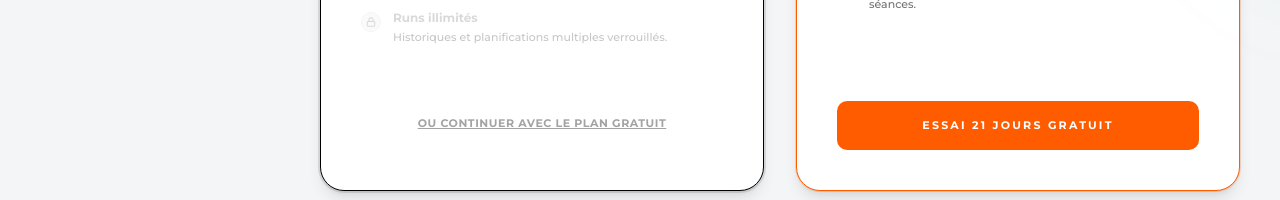
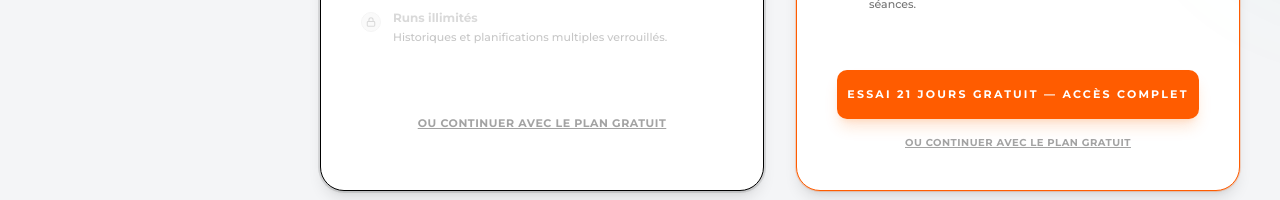
Before and after one commit to cheicknediawara10-crypto/capten, a Next.js app: page /plan in a window 1280 px wide. Shown: the part 902-1102 px from the top of the page. Built offline with nearby package versions, Linux system fonts and the light colour scheme; no server answers.

Commit message:
feat: add secondary discreet link 'ou continuer avec le plan gratuit' under trial CTA

```diff
--- a/src/app/plan/page.tsx
+++ b/src/app/plan/page.tsx
@@ -498,12 +498,20 @@ export default function PlanPage() {
                         </div>
                       )
                     ) : (
-                      <Link
-                        href="/login?mode=signup&upgrade=true"
-                        className="w-full text-center py-4 rounded-[10px] text-[10px] sm:text-[11px] font-black uppercase tracking-[0.2em] transition-all bg-[#FF5C00] text-white hover:bg-black block cursor-pointer"
-                      >
-                        {billingInterval === 'yearly' ? "ACTIVER LE PLAN ANNUEL" : "ESSAI 21 JOURS GRATUIT"}
-                      </Link>
+                      <div className="space-y-3 text-center">
+                        <Link
+                          href="/login?mode=signup&upgrade=true"
+                          className="w-full text-center py-4 rounded-[10px] text-[10px] sm:text-[11px] font-black uppercase tracking-[0.2em] transition-all bg-[#FF5C00] text-white hover:bg-black block cursor-pointer shadow-lg shadow-orange-500/20"
+                        >
+                          {billingInterval === 'yearly' ? "ACTIVER LE PLAN ANNUEL" : "ESSAI 21 JOURS GRATUIT — ACCÈS COMPLET"}
+                        </Link>
+                        <Link
+                          href="/login?mode=signup&free=true"
+                          className="text-[10px] font-bold text-neutral-400 hover:text-black transition-all uppercase tracking-wider underline block pt-1 cursor-pointer"
+                        >
+                          ou continuer avec le plan gratuit
+                        </Link>
+                      </div>
                     )}
                   </>
                 )}
```
